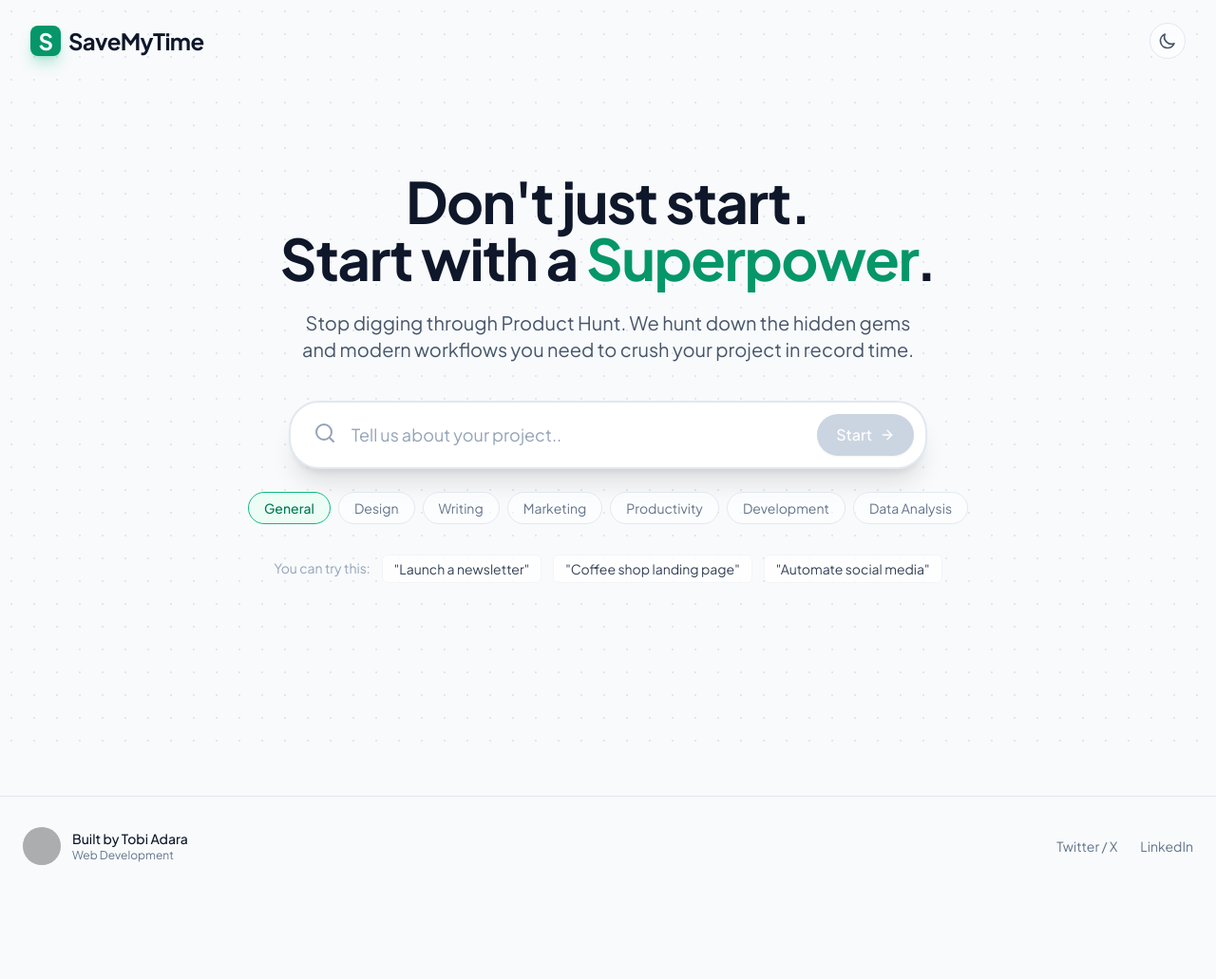
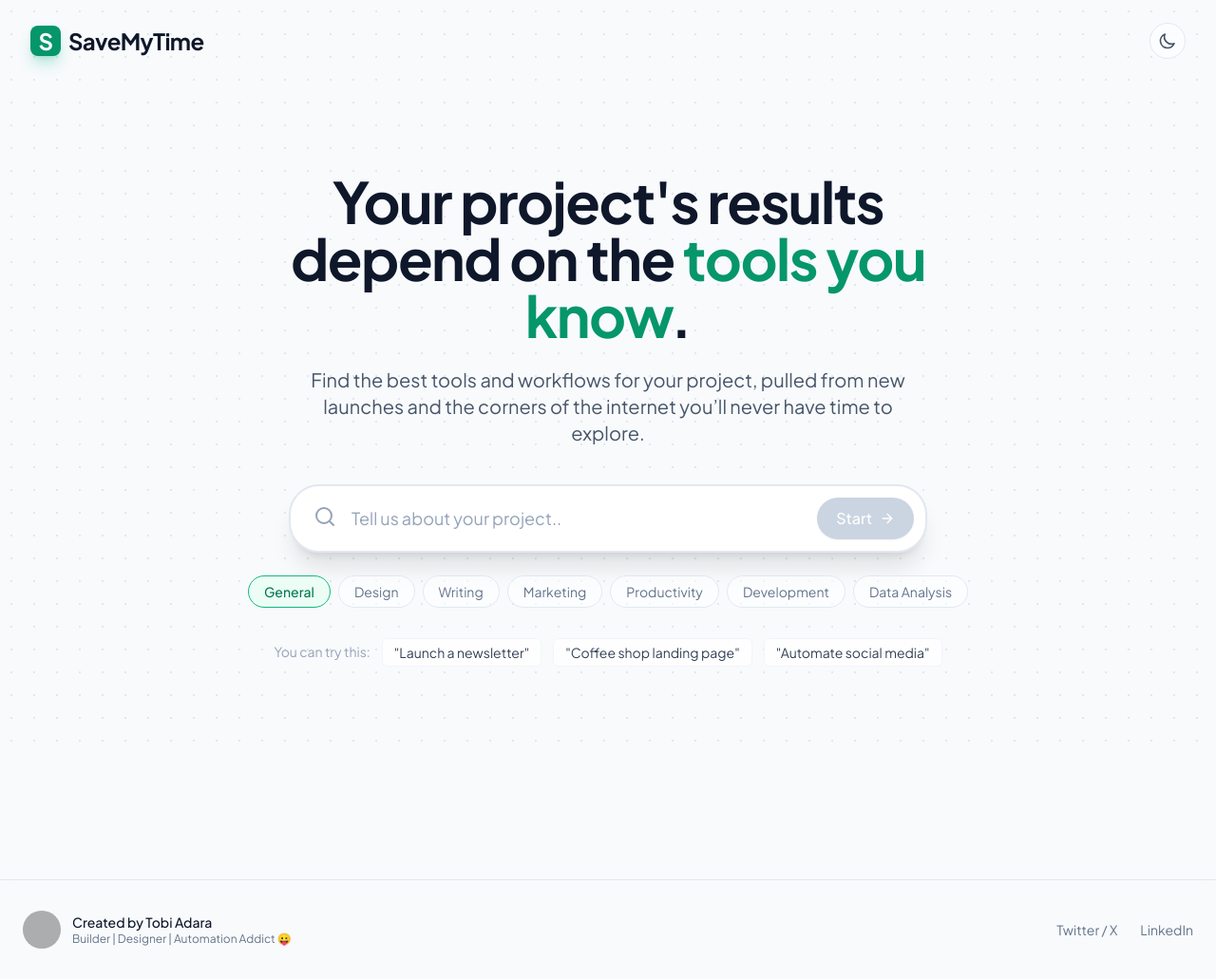
Before and after one commit to Kenbills/SaveMyTIme, a website: page V2/index.html in a window 1280 px wide. Shown: the whole page at 95% size. Before the commit the page ends 943 px from the top, so only its background shows below. Drawn offline with nearby package versions, Linux system fonts and the light colour scheme; grey boxes are pictures that could not be loaded.

Commit message:
Update hero text and footer information

```diff
--- a/V2/index.html
+++ b/V2/index.html
@@ -84,11 +84,11 @@
         <!-- Hero & Input Section -->
         <div id="hero-section" class="w-full max-w-3xl text-center transition-all duration-500 ease-in-out py-16 md:py-24">
             <h1 id="hero-title" class="font-bold text-slate-900 dark:text-white leading-tight tracking-tight mb-6 transition-all duration-500 text-4xl md:text-6xl">
-                Don't just start. <br class="hidden md:block"/> Start with a <span class="text-primary-600 dark:text-primary-500">Superpower</span>.
+                Your project's results depend on the <span class="text-primary-600 dark:text-primary-500">tools you know</span>.
             </h1>
 
             <p id="hero-subtitle" class="text-lg md:text-xl text-slate-600 dark:text-slate-400 mb-10 max-w-2xl mx-auto animate-fade-in transition-opacity duration-300">
-                Stop digging through Product Hunt. We hunt down the hidden gems and modern workflows you need to crush your project in record time.
+                Find the best tools and workflows for your project, pulled from new launches and the corners of the internet you’ll never have time to explore.
             </p>
 
             <!-- Search Form -->
@@ -175,7 +175,7 @@
                 <!-- Closing -->
                 <div class="text-left pt-8 pb-4 opacity-70">
                     <h3 class="text-2xl md:text-3xl font-bold text-slate-300 dark:text-slate-700">
-                        That's it, good luck with your project!
+                        That's it, good luck!
                     </h3>
                 </div>
             </div>
@@ -189,11 +189,11 @@
         <div class="max-w-7xl mx-auto px-6 flex flex-col md:flex-row items-center justify-between gap-4">
             <div class="flex items-center gap-3">
                 <div class="w-10 h-10 rounded-full bg-slate-200 dark:bg-slate-700 overflow-hidden">
-                    <img src="https://freeimage.host/i/fxmnmJ9" alt="Tobi Adara" class="w-full h-full object-cover opacity-80" />
+                    <img src="https://iili.io/fxmnmJ9.jpg" alt="Tobi Adara" class="w-full h-full object-cover opacity-80" />
                 </div>
                 <div>
-                    <p class="text-sm font-medium text-slate-900 dark:text-white">Built by Tobi Adara</p>
-                    <p class="text-xs text-slate-500 dark:text-slate-400">Web Development</p>
+                    <p class="text-sm font-medium text-slate-900 dark:text-white">Created by Tobi Adara</p>
+                    <p class="text-xs text-slate-500 dark:text-slate-400">Builder | Designer | Automation Addict 😛</p>
                 </div>
             </div>
             <div class="flex gap-6 text-sm">
```
